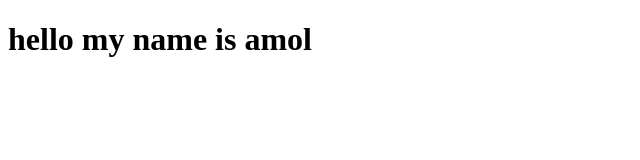
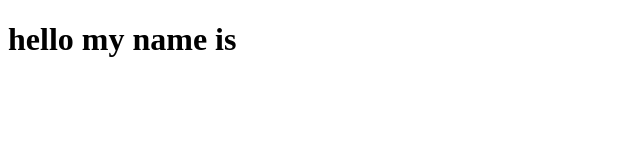
Before and after one commit to Ahmedraza120/mini-my-college1, a plain HTML site: page index.html in a window 1280 px wide. Shown: the whole page, without its empty margins (0-640 px from the left). Drawn offline with Linux system fonts and the light colour scheme.

Commit message:
my first commit

```diff
--- a/index.html
+++ b/index.html
@@ -6,6 +6,6 @@
     <title>Document</title>
 </head>
 <body>
-    <h1>hello my name is amol</h1>
+    <h1>hello my name is</h1>
 </body>
 </html>
```
